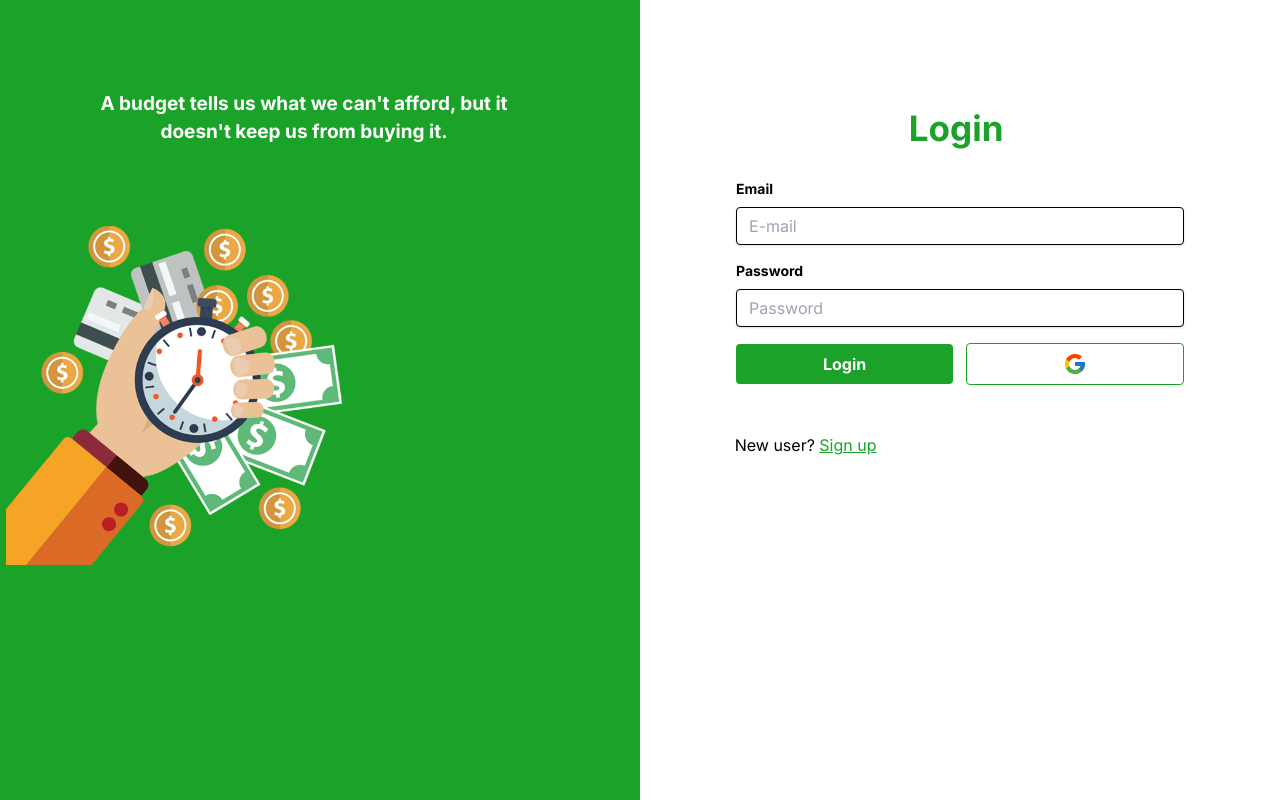
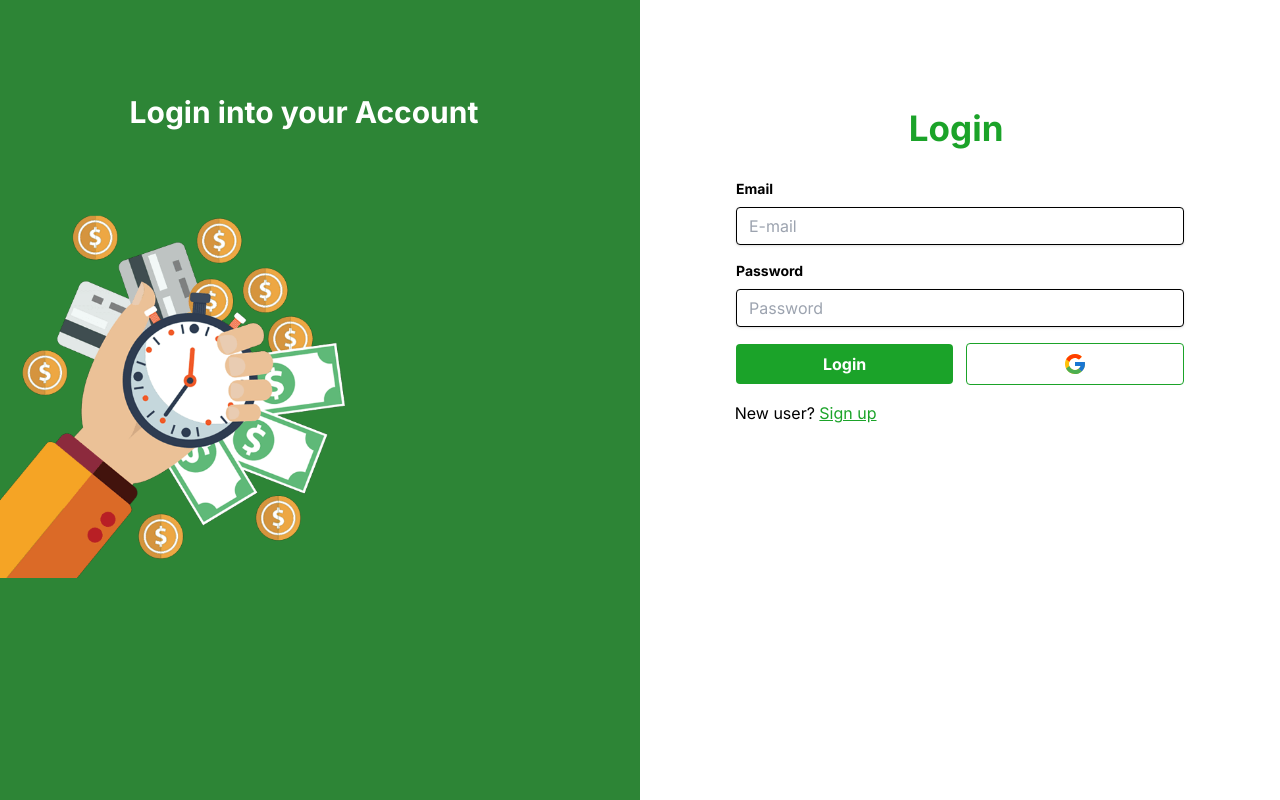
Before and after one commit to Purav2003/Expense-Tracker, a React (Create React App) app: page / in a window 1280 px wide. Built offline with nearby package versions, Linux system fonts and the light colour scheme.

Commit message:
Updated login

```diff
--- a/src/Assets/css/signup.css
+++ b/src/Assets/css/signup.css
@@ -23,6 +23,7 @@
     }
     .second-signup{
         margin-left: 10vw !important;
+        margin-top: -8vw !important;
     }
     .photo-signup{
         width: 0px !important;
@@ -59,3 +60,13 @@
 #error,#errora{
     color: red;
 }
+
+@media screen and (min-width:1000px) {
+    .second-signup{
+        margin-top: -2.5vw !important;
+    }
+}
+
+.eye-icon{
+    right: -100 !important;
+}
--- a/src/Pages/Login.jsx
+++ b/src/Pages/Login.jsx
@@ -2,6 +2,8 @@ import axios from "axios"
 import signin from '../Assets/images/login.png';
 import "../Assets/css/signup.css";
 import * as icons from 'react-icons/fc';
+import { Link } from "react-router-dom";
+
 const Login = () => {
 
   const handleSubmit = async (e) => {
@@ -20,11 +22,13 @@ const Login = () => {
       input.value = '';
     });
   }
+
+
   return (
     <>
       <div className="lg:flex lg:flex-row">
-        <div className="photo-signup w-[50%] h-[100vh] pt-[7vw] bg-[#1BA329] invisible sm:invisible md:invisible lg:visible xl:visible">
-          <h1 className="text-center ml-[80px] w-[70%] font-bold text-[19px] text-bold text-white">A budget tells us what we can't afford, but it doesn't keep us from buying it.</h1>
+        <div className="photo-signup w-[50%] h-[100vh] pt-[7vw] bg-[#2d8536] invisible sm:invisible md:invisible lg:visible xl:visible">
+          <h1 className="text-center ml-[80px] w-[70%] font-bold text-[30px] text-bold text-white">Login into your Account</h1>
           <img src={signin} className="h-[30vw] mt-[59px] ml-[-15px] max-h-sm"></img>
         </div>
         <div className="pl-[5vw] pt-[3vw] first-div">
@@ -56,7 +60,8 @@ const Login = () => {
                 </button>
               </div>
             </form>
-            <p className="pl-[2.4vw] second-signup">New user? <a href="/signup" className="underline text-[#1BA329]">Sign up</a></p>
+            <p className="pl-[2.4vw] second-signup">New user? <Link to="/signup" className="underline text-[#1BA329]">
+Sign up</Link></p>
 
           </div>
         </div>
--- a/src/Pages/Signup.jsx
+++ b/src/Pages/Signup.jsx
@@ -2,6 +2,8 @@ import axios from "axios"
 import signup from '../Assets/images/signup.png';
 import "../Assets/css/signup.css";
 import * as icons from 'react-icons/fc';
+import { Link } from "react-router-dom";
+
 const Signup = () => {
 
   const handleSubmit = async (e) => {
@@ -88,7 +90,7 @@ const Signup = () => {
                 </button>
               </div>
             </form>
-            <p className="pl-[2.4vw] second-signup">Already have an account? <a href="/" className="underline text-[#1BA329]">Login</a></p>
+            <p className="pl-[2.4vw] second-signup">Already have an account? <Link to="/" className="underline text-[#1BA329]">Login</Link></p>
 
           </div>
         </div>
```
Also changed, not shown: src/Assets/images/login.png.
